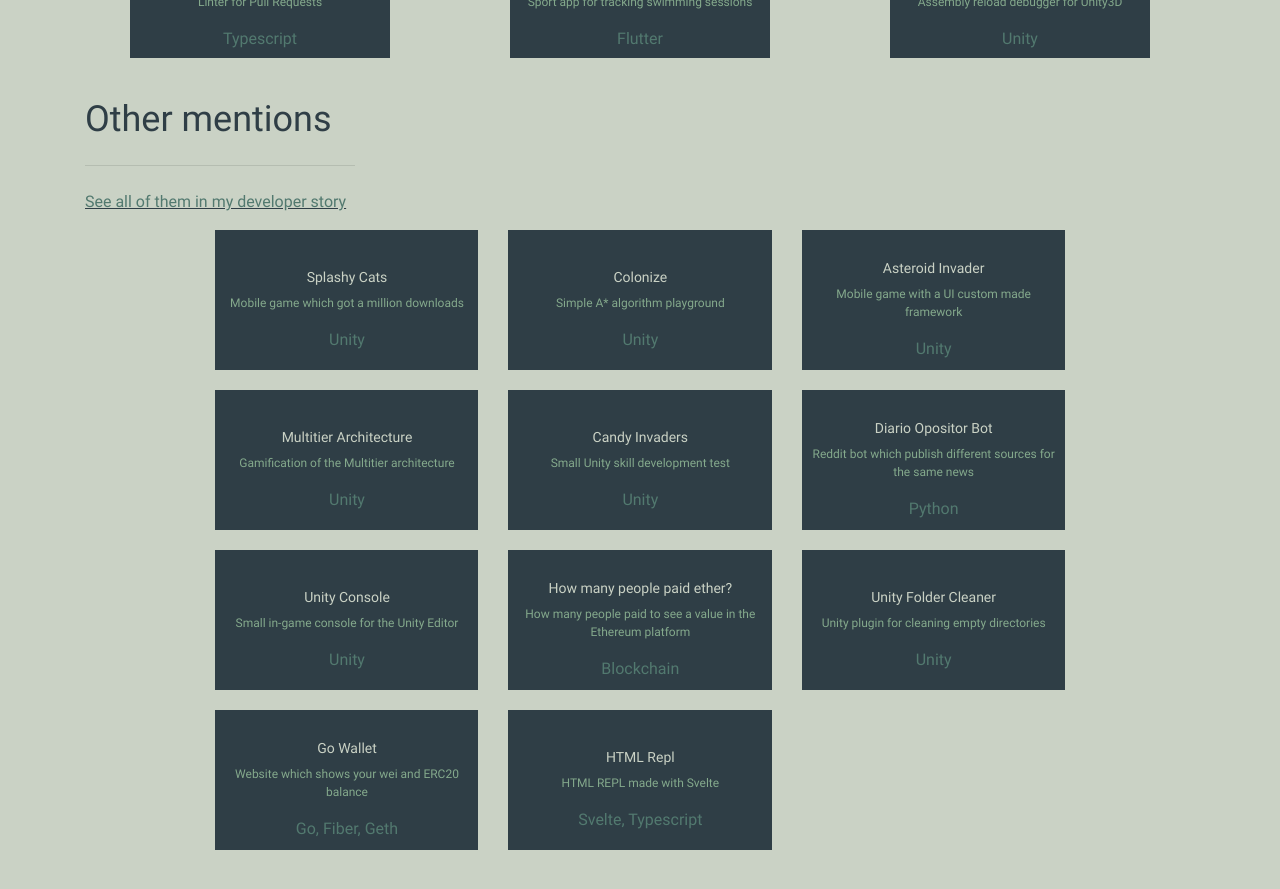
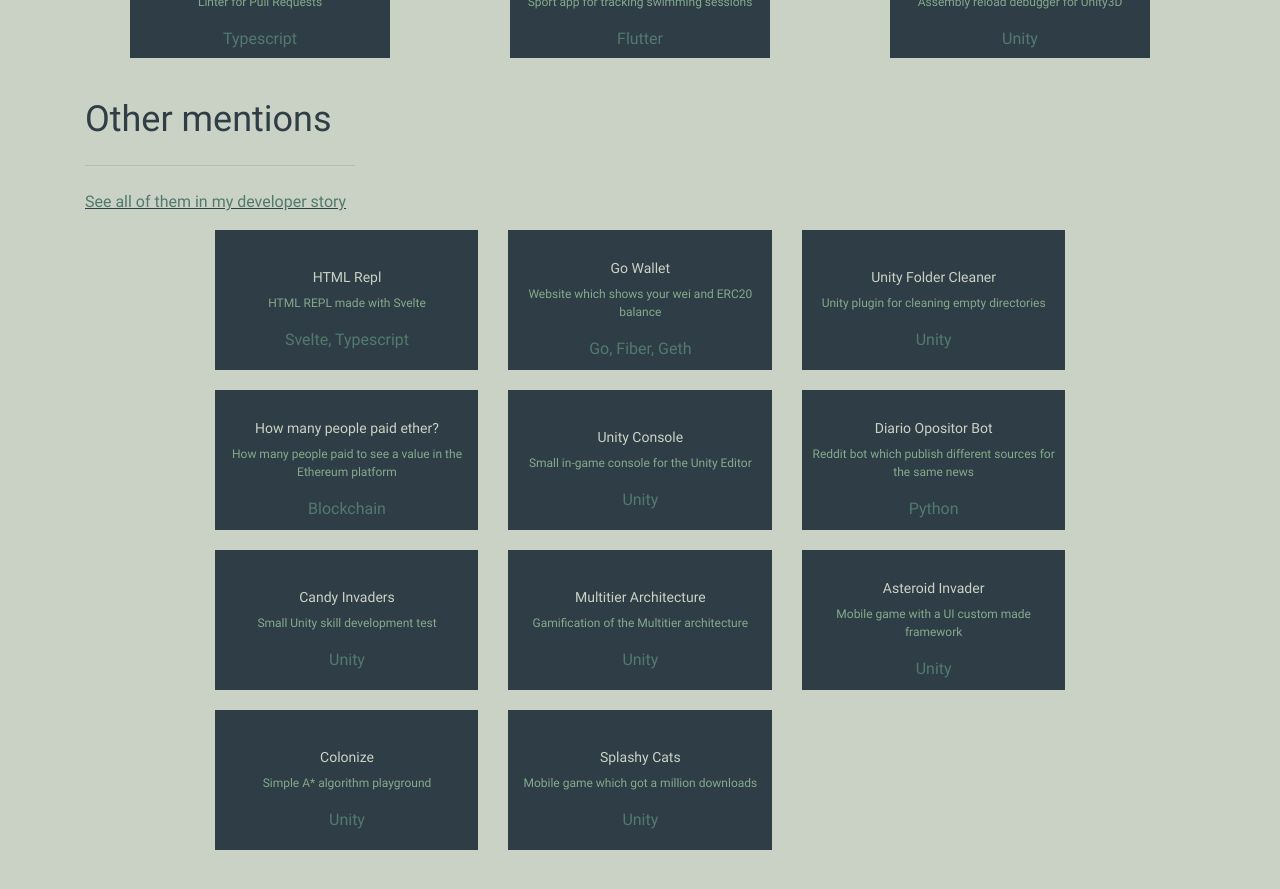
Before and after one commit to Bullrich/bullrich.github.io, a Jekyll site: the page built from index.md, in a window 1280 px wide and 900 px high, scrolled down 4458 px. Shown: the top 889 px of the window. Built offline with Jekyll 4.4.1, drawn with Linux system fonts in a browser that asks for light colours.

Commit message:
inverted portfolio order

```diff
--- a/_layouts/index.html
+++ b/_layouts/index.html
@@ -175,7 +175,8 @@
         <div style="margin: auto; max-width: 850px;">
           <div class="row">
 
-            {% for portf in site.portfolio %}
+            {% assign portfolios = site.portfolio | sort: 'date' | reverse %}
+            {% for portf in portfolios %}
             {% if portf.featured != true %}
             <div class="col-lg-4">
               <a href="{% if portf.link %}{{ portf.link }}{% else %}{{ portf.url }}{% endif %}" rel="noreferrer">
```
